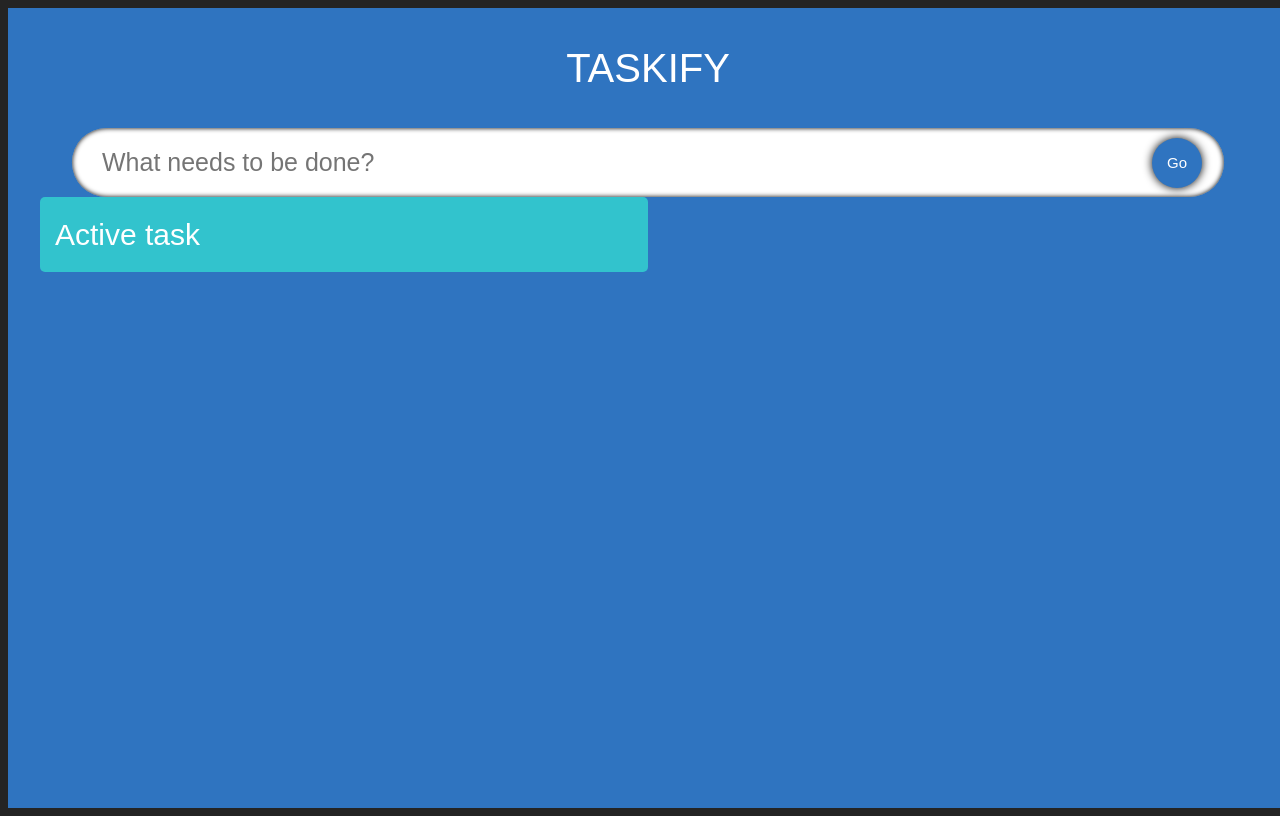
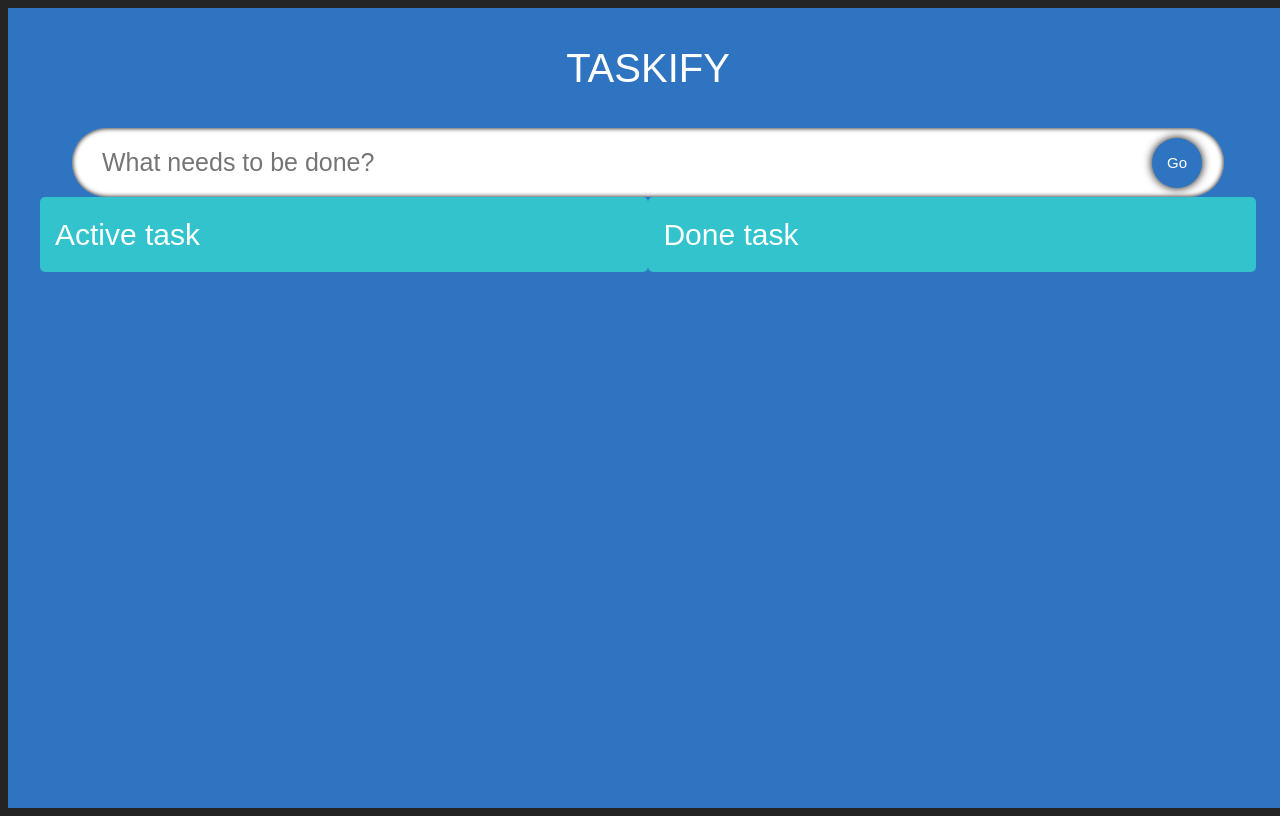
Before and after one commit to Bilostenko/todo-list-react-typescript, a React (Vite) app: page / in a window 1280 px wide. Built offline with nearby package versions, Linux system fonts and the light colour scheme; a web font is replaced by a local one.

Commit message:
FINAL technical endpoint

```diff
--- a/src/App.tsx
+++ b/src/App.tsx
@@ -2,41 +2,16 @@ import "./App.sass";
 import InputField from "./components/input_field/InputField";
 import TodoList from "./components/todo_list/TodoList";
 import { useState } from "react";
-import { DndContext, closestCorners, DragEndEvent } from "@dnd-kit/core";
-import { arrayMove } from "@dnd-kit/sortable";
-import { useAppSelector, useAppDispatch } from "./app/hooks";
-import { selectTodos, reorderTodos } from "./features/submit_form/submitSlice";
 
 const App: React.FC = () => {
   const [todo, setTodo] = useState<string>("");
-  const todos = useAppSelector(selectTodos);
-  const dispatch = useAppDispatch();
 
-  // Функція знаходження позиції елемента в масиві todos
-  const getTodoPos = (id: number) => todos.findIndex(todo => todo.id === id);
-
-  const handleDragEnd = (event: DragEndEvent) => {
-    const { active, over } = event;
-
-    if (active.id === over?.id || !over) return;
-
-    const originalPos = getTodoPos(Number(active.id));
-  const newPos = getTodoPos(Number(over.id));
-
-    // Створюємо новий масив з переміщеним елементом
-    const newTodos = arrayMove([...todos], originalPos, newPos);
-
-    // Відправляємо action для оновлення стану в Redux
-    dispatch(reorderTodos(newTodos));
-  };
 
   return (
     <div className="App">
       <span className="heading">Taskify</span>
-      <DndContext collisionDetection={closestCorners} onDragEnd={handleDragEnd}>
-        <InputField todo={todo} setTodo={setTodo} />
-        <TodoList />
-      </DndContext>
+      <InputField todo={todo} setTodo={setTodo} />
+      <TodoList />
     </div>
   );
 };
--- a/src/components/single_todo/SingleTodo.tsx
+++ b/src/components/single_todo/SingleTodo.tsx
@@ -29,9 +29,16 @@ export default function SingleTodo({ todo }: SingleTodoProps) {
     inputRef.current?.focus()
   }, [edit])
 
+  // const { attributes, listeners, setNodeRef, transform, transition } = useSortable({
+  //   id: todo.id,
+  //   disabled: edit // Відключаємо сортування під час редагування
+  // })
   const { attributes, listeners, setNodeRef, transform, transition } = useSortable({
     id: todo.id,
-    disabled: edit // Відключаємо сортування під час редагування
+    data: {
+      type: "todo",
+      todo
+    }
   })
 
   const style = {
@@ -100,7 +107,6 @@ export default function SingleTodo({ todo }: SingleTodoProps) {
           </button>
         </div>
 
-        {/* Кнопка для перетягування перенесена в кінець (справа) */}
         <div className="todos__drag-handle" {...attributes} {...listeners}>
           <span className="drag-icon">⁝⁝</span>
         </div>
--- a/src/components/todo_list/TodoList.tsx
+++ b/src/components/todo_list/TodoList.tsx
@@ -1,21 +1,96 @@
 import "./todoList.sass"
-import { useAppSelector } from "../../app/hooks"
-import { selectTodos } from "../../features/submit_form/submitSlice"
+import { selectTodos, reorderTodos } from "../../features/submit_form/submitSlice"
 import SingleTodo from "../single_todo/SingleTodo"
 import { SortableContext, verticalListSortingStrategy } from "@dnd-kit/sortable"
+import { useMemo } from "react"
+import { DndContext, closestCorners, DragEndEvent, DragStartEvent } from "@dnd-kit/core";
+import { useAppSelector, useAppDispatch } from "../../app/hooks";
+import { arrayMove } from "@dnd-kit/sortable";
 
 export default function TodoList() {
-  const todos = useAppSelector(selectTodos)
+  const todos = useAppSelector(selectTodos);
+  const dispatch = useAppDispatch();
+
+  // Розділяємо задачі на активні та виконані
+  const activeTodos = todos.filter(todo => !todo.isDone);
+  const doneTodos = todos.filter(todo => todo.isDone);
+
+  const handleDragStart = (event: DragStartEvent) => {
+    // Логуємо для відлагодження, але нічого не зберігаємо в стейті
+    console.log("Drag started:", event.active.id);
+  };
+
+  const handleDragEnd = (event: DragEndEvent) => {
+    const { active, over } = event;
+
+    if (!over) return;
+
+    const activeId = Number(active.id);
+    const overId = Number(over.id);
+
+    if (activeId === overId) return;
+
+    const isActiveInActive = activeTodos.some(todo => todo.id === activeId);
+    const isOverInActive = activeTodos.some(todo => todo.id === overId);
+    const isActiveInDone = doneTodos.some(todo => todo.id === activeId);
+    const isOverInDone = doneTodos.some(todo => todo.id === overId);
+
+    let newTodos = [...todos];
+
+    // Перетягування в межах однієї колонки
+    if ((isActiveInActive && isOverInActive) || (isActiveInDone && isOverInDone)) {
+      const activeIndex = todos.findIndex(t => t.id === activeId);
+      const overIndex = todos.findIndex(t => t.id === overId);
+      newTodos = arrayMove(newTodos, activeIndex, overIndex);
+    }
+    // Перетягування між колонками
+    else {
+      // Знаходимо елемент, який перетягуємо
+      const draggedTodo = todos.find(t => t.id === activeId);
+
+      if (draggedTodo) {
+        // Видаляємо елемент з поточної позиції
+        newTodos = newTodos.filter(t => t.id !== activeId);
+
+        // Змінюємо статус елемента на протилежний
+        const updatedTodo = {
+          ...draggedTodo,
+          isDone: !draggedTodo.isDone
+        };
+
+        // Знаходимо індекс елемента, над яким перетягнули
+        const overIndex = newTodos.findIndex(t => t.id === overId);
+
+        // Вставляємо елемент на нову позицію
+        newTodos = [
+          ...newTodos.slice(0, overIndex + 1),
+          updatedTodo,
+          ...newTodos.slice(overIndex + 1)
+        ];
+      }
+    }
+
+    dispatch(reorderTodos(newTodos));
+  };
+
+  // Окремі ідентифікатори для кожної колонки
+  const activeTodoIds = useMemo(() => activeTodos.map(todo => todo.id), [activeTodos]);
+  const doneTodoIds = useMemo(() => doneTodos.map(todo => todo.id), [doneTodos]);
 
   return (
     <div className="container">
+      <DndContext
+        collisionDetection={closestCorners}
+        onDragEnd={handleDragEnd}
+        onDragStart={handleDragStart}
+      >
         <div className="todos">
           <span className="todos_heading">Active task</span>
           <SortableContext
-          items={todos.map(todo => todo.id)}
+            items={activeTodoIds}
             strategy={verticalListSortingStrategy}
           >
-          {todos?.map((todo) => (
+            {activeTodos.map((todo) => (
               <SingleTodo
                 key={todo.id}
                 todo={todo}
@@ -24,12 +99,23 @@ export default function TodoList() {
             ))}
           </SortableContext>
         </div>
+
+        <div className="todos">
+          <span className="todos_heading">Done task</span>
+          <SortableContext
+            items={doneTodoIds}
+            strategy={verticalListSortingStrategy}
+          >
+            {doneTodos.map((todo) => (
+              <SingleTodo
+                key={todo.id}
+                todo={todo}
+                todos={todos}
+              />
+            ))}
+          </SortableContext>
         </div>
-  )
+      </DndContext>
+    </div>
+  );
 }
- {/* <div className="todos remove">
-        <span className="todos_heading">Active task</span>
-        {todos?.map((todo) => (
-          <SingleTodo key={todo.id} todo={todo} todos={todos} setTodos={() => { }} />
-        ))}
-      </div> */}
```
Lines whose indentation alone changed are shown as unchanged.
